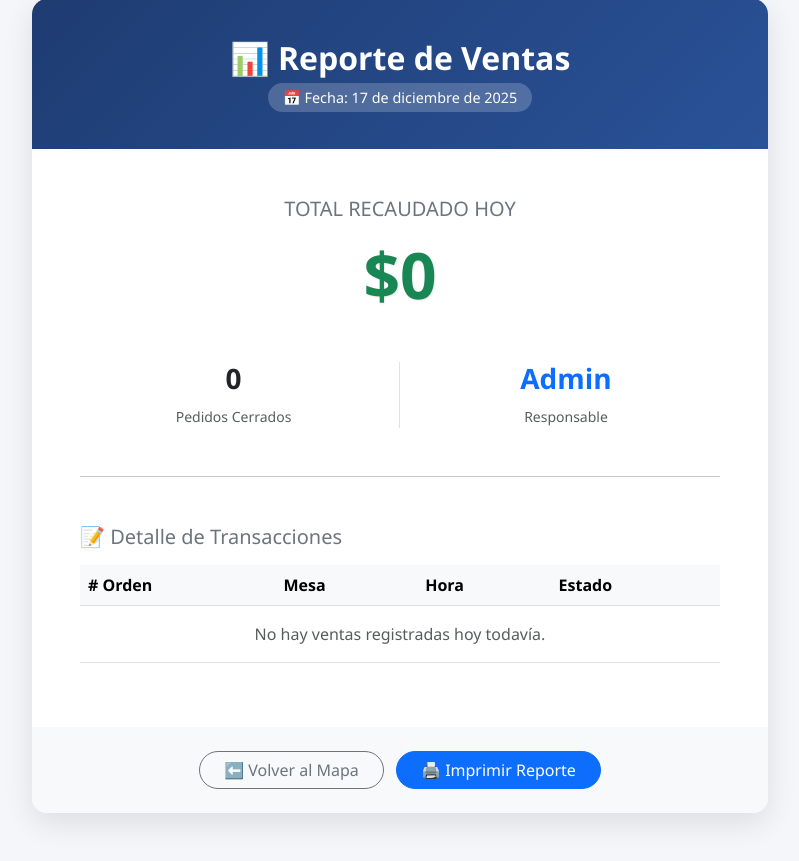
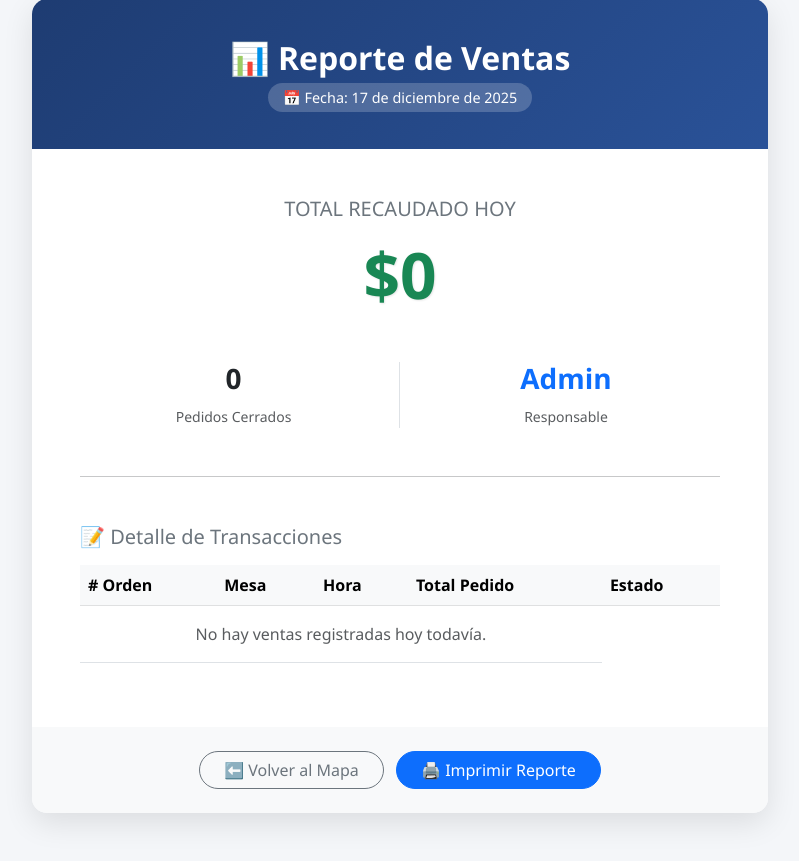
Before and after one commit to xDennis20/sistema-restaurante, a Django app: page /reporte/ in a window 1280 px wide. Shown: the part 49-910 px from the top of the page, without its empty margins (240-1039 px from the left). Run offline with Django 5.2, Linux system fonts and the light colour scheme; the visitor is signed in with stand-in values (Sample User, id 1); data that the repository does not hold is empty.

Commit message:
feat: Agregue una nueva funcion en reporte_ventas_hoy, para ver los totales de cada pedido en reportes

```diff
--- a/core/templates/core/home.html
+++ b/core/templates/core/home.html
@@ -113,7 +113,7 @@
                                 <a href="{% url 'menu' mesa.id %}" class="btn btn-primary fw-bold shadow-sm">
                                     ➕ Pedir Más
                                 </a>
-                                <a href="{% url 'ver_pedido' mesa.id %}" class="btn btn-outline-danger fw-bold">
+                                <a href="{% url 'cuenta' mesa.id %}" class="btn btn-outline-danger fw-bold">
                                     👁️ Ver Cuenta
                                 </a>
                             </div>
--- a/core/templates/core/menu.html
+++ b/core/templates/core/menu.html
@@ -93,7 +93,7 @@
                             </small>
                             <span class="precio-tag">${{ plato.precio }}</span>
                             {% if plato.talla != 'U' %}
-                                <span class="badge bg-dark border border-secondary text-muted ms-2">{{ plato.get_talla_display }}</span>
+                                <span  class="badge bg-white border border-secondary text-muted ms-2">{{ plato.get_talla_display }}</span>
                             {% endif %}
                         </div>
 
--- a/core/templates/core/reporte.html
+++ b/core/templates/core/reporte.html
@@ -84,6 +84,7 @@
                                         <th># Orden</th>
                                         <th>Mesa</th>
                                         <th>Hora</th>
+                                        <td class="fw-bold">Total Pedido</td>
                                         <th>Estado</th>
                                     </tr>
                                 </thead>
@@ -93,6 +94,7 @@
                                         <td class="fw-bold">#{{ venta.id }}</td>
                                         <td>{{ venta.mesa }}</td>
                                         <td>{{ venta.creado_en|time:"H:i" }}</td> <!-- Filtro de hora -->
+                                        <td>${{ venta.total_calculado | default:0.00 }}</td>
                                         <td><span class="badge bg-success">Pagado ✅</span></td>
                                     </tr>
                                     {% empty %}
--- a/core/views.py
+++ b/core/views.py
@@ -1,4 +1,5 @@
-from django.db.models import QuerySet,Count
+from django.contrib.auth.decorators import login_required
+from django.db.models import QuerySet, Sum, F
 from django.shortcuts import render, get_object_or_404, redirect
 from django.views.decorators.http import require_POST
 from .models import Plato,Categoria,DetallePedido,Mesa,Pedido
@@ -85,7 +86,7 @@ def cobrar_mesa(request, mesa_id: int):
         pedido.estado = "pagado"
         pedido.save()
     return redirect('home')
-
+@login_required
 def home(request):
     mesas = Mesa.objects.all()
     for mesa in mesas:
@@ -126,14 +127,11 @@ def es_admin(user):
 def reporte_ventas_hoy(request):
     fecha_hoy = timezone.now().date()
     ventas_hoy = Pedido.objects.filter(estado="pagado",creado_en__date= fecha_hoy)
-    print(f"DEBUG: Encontré {ventas_hoy.count()} pedidos pagados.")
-    total = 0
-    for venta in ventas_hoy:
-        total += sum(p.subtotal for p in venta.detallepedido_set.all())
-
+    ventas_con_totales = ventas_hoy.annotate(total_calculado= Sum( F("detallepedido__precio_unitario") * F("detallepedido__cantidad")))
+    total_dia = sum((venta.total_calculado or 0) for venta in ventas_con_totales)
     contexto = {
         "fecha_hoy" : fecha_hoy,
-        "ventas_hoy" : ventas_hoy,
-        "total" : total
+        "ventas_hoy" : ventas_con_totales,
+        "total" : total_dia
     }
     return render(request,"core/reporte.html", contexto)
```
